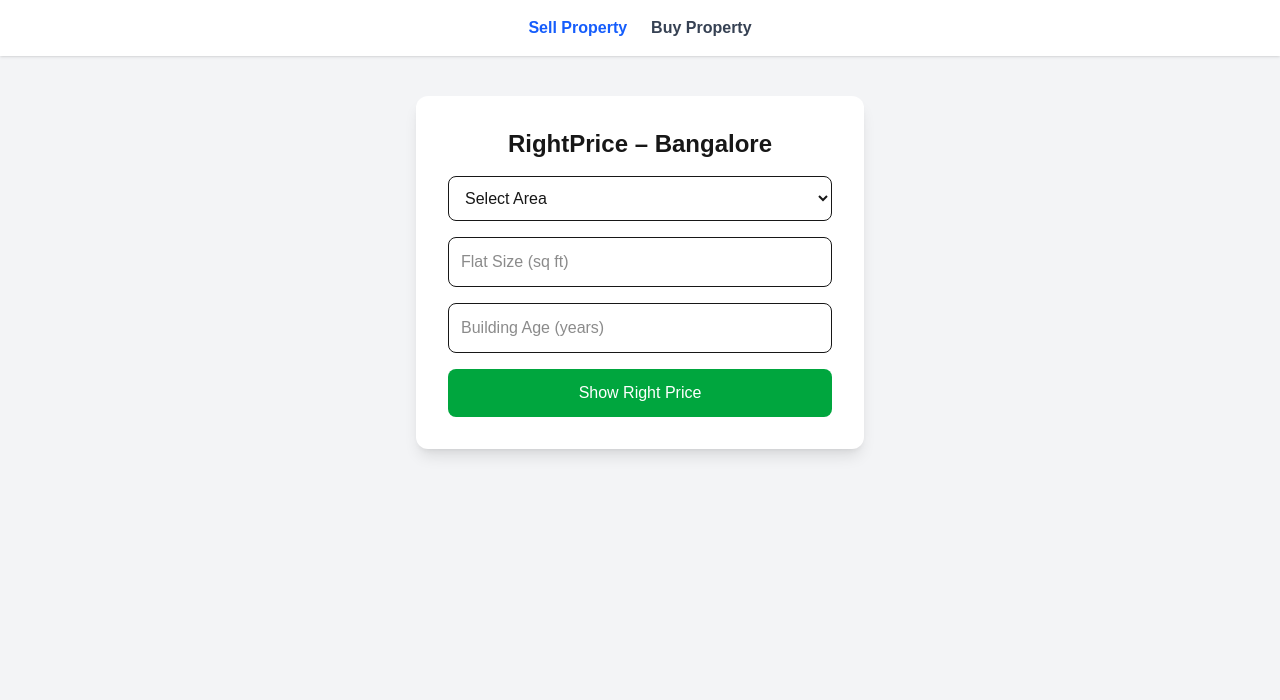
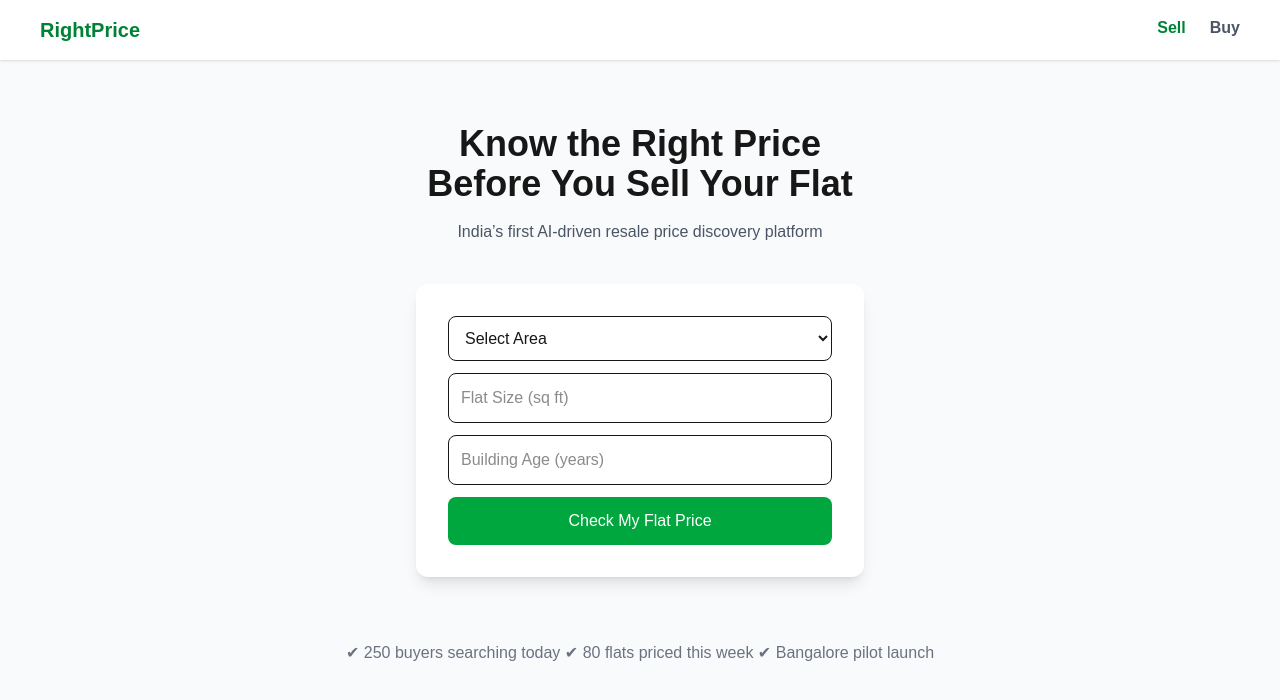
Before and after one commit to shekarchandr-web/rightprice, a Next.js app: page / in a window 1280 px wide. Shown: the top 700 px of the page. Built offline with nearby package versions, Linux system fonts and the light colour scheme.

Commit message:
UI upgrade

```diff
--- a/app/page.js
+++ b/app/page.js
@@ -9,25 +9,16 @@ export default function Home() {
   const [area, setArea] = useState("");
   const [size, setSize] = useState("");
   const [age, setAge] = useState("");
-
   const [price, setPrice] = useState("");
   const [demand, setDemand] = useState("");
   const [queue, setQueue] = useState("");
-
   const [showForm, setShowForm] = useState(false);
   const [phone, setPhone] = useState("");
 
   const areas = [
-    "Whitefield",
-    "Sarjapura",
-    "HSR Layout",
-    "Indiranagar",
-    "Electronic City",
-    "Basavanagudi",
-    "Jayanagar",
-    "Yelahanka",
-    "BTM Layout",
-    "Hebbal"
+    "Whitefield","Sarjapura","HSR Layout","Indiranagar",
+    "Electronic City","Basavanagudi","Jayanagar",
+    "Yelahanka","BTM Layout","Hebbal"
   ];
 
   async function calculatePrice() {
@@ -41,7 +32,6 @@ export default function Home() {
     }
 
     let baseRate = 8000;
-
     let basePrice = baseRate * sqft;
 
     let discount = 0;
@@ -66,7 +56,7 @@ export default function Home() {
 
     let sellerCount = data ? data.length : 0;
 
-    setQueue(`⚡ You are seller #${sellerCount + 1} waiting for buyers in ${area}`);
+    setQueue(`⚡ You are seller #${sellerCount + 1} waiting for buyers`);
 
   }
 
@@ -79,10 +69,10 @@ export default function Home() {
 
     const { error } = await supabase.from("Listings").insert([
       {
-        area: area,
+        area,
         size: parseInt(size),
         age: parseInt(age),
-        phone: phone
+        phone
       }
     ]);
 
@@ -91,62 +81,73 @@ export default function Home() {
     } else {
       alert("Property listed successfully!");
       setShowForm(false);
-      setPhone("");
     }
   }
 
   return (
 
-    <div className="min-h-screen bg-gray-100">
+    <div className="min-h-screen bg-gray-50">
 
-      {/* Navigation */}
+      {/* NAVBAR */}
 
-      <div className="bg-white shadow p-4 flex justify-center space-x-6">
+      <div className="bg-white shadow p-4 flex justify-between px-10">
 
-        <Link href="/" className="font-semibold text-blue-600">
-          Sell Property
+        <h1 className="font-bold text-xl text-green-700">
+          RightPrice
+        </h1>
+
+        <div className="space-x-6">
+          <Link href="/" className="font-semibold text-green-700">
+            Sell
           </Link>
-
-        <Link href="/buying" className="font-semibold text-gray-700">
-          Buy Property
+          <Link href="/buying" className="font-semibold text-gray-600">
+            Buy
           </Link>
+        </div>
 
       </div>
 
-      {/* Page */}
+      {/* HERO SECTION */}
 
-      <div className="flex items-center justify-center mt-10">
+      <div className="text-center mt-16">
+
+        <h2 className="text-4xl font-bold">
+          Know the Right Price
+          <br /> Before You Sell Your Flat
+        </h2>
+
+        <p className="text-gray-600 mt-4">
+          India’s first AI-driven resale price discovery platform
+        </p>
+
+      </div>
+
+      {/* TOOL */}
+
+      <div className="flex justify-center mt-10">
 
         <div className="bg-white shadow-lg rounded-xl p-8 w-full max-w-md">
 
-          <h1 className="text-2xl font-bold text-center mb-4">
-            RightPrice – Bangalore
-          </h1>
-
-          <div className="space-y-4">
-
           <select
-              className="w-full border rounded-lg p-3"
+            className="w-full border rounded-lg p-3 mb-3"
             value={area}
             onChange={(e) => setArea(e.target.value)}
           >
             <option value="">Select Area</option>
-
             {areas.map((a) => (
-                <option key={a} value={a}>{a}</option>
+              <option key={a}>{a}</option>
             ))}
-
           </select>
 
           <input
-              className="w-full border rounded-lg p-3"
+            className="w-full border rounded-lg p-3 mb-3"
             placeholder="Flat Size (sq ft)"
             value={size}
             onChange={(e) => setSize(e.target.value)}
           />
 
           <input
-              className="w-full border rounded-lg p-3"
+            className="w-full border rounded-lg p-3 mb-3"
             placeholder="Building Age (years)"
             value={age}
             onChange={(e) => setAge(e.target.value)}
@@ -156,26 +157,23 @@ export default function Home() {
             onClick={calculatePrice}
             className="w-full bg-green-600 text-white p-3 rounded-lg"
           >
-              Show Right Price
+            Check My Flat Price
           </button>
-
-          </div>
 
           {price && (
 
-            <div className="mt-6 text-center">
+            <div className="text-center mt-6">
 
-              <h2 className="font-semibold">Estimated Price Band</h2>
+              <h3 className="font-semibold">Estimated Price</h3>
 
-              <p className="text-green-700 text-lg mt-2">{price}</p>
+              <p className="text-green-700 text-xl mt-2">{price}</p>
 
               <p className="text-orange-600 mt-3">{demand}</p>
-
-              <p className="text-blue-600 mt-2">{queue}</p>
+              <p className="text-blue-600">{queue}</p>
 
               <button
                 onClick={() => setShowForm(true)}
-                className="mt-4 bg-black text-white px-4 py-2 rounded-lg"
+                className="mt-4 bg-black text-white px-4 py-2 rounded"
               >
                 List My Property
               </button>
@@ -190,14 +188,14 @@ export default function Home() {
 
               <input
                 className="w-full border rounded-lg p-3"
-                placeholder="Phone number"
+                placeholder="Phone Number"
                 value={phone}
                 onChange={(e) => setPhone(e.target.value)}
               />
 
               <button
                 onClick={saveListing}
-                className="w-full bg-blue-600 text-white p-3 rounded-lg mt-2"
+                className="w-full bg-blue-600 text-white p-3 rounded mt-2"
               >
                 Submit Listing
               </button>
@@ -210,7 +208,18 @@ export default function Home() {
 
       </div>
 
+      {/* TRUST SECTION */}
+
+      <div className="text-center mt-16 mb-10">
+
+        <p className="text-gray-500">
+          ✔ 250 buyers searching today
+          ✔ 80 flats priced this week
+          ✔ Bangalore pilot launch
+        </p>
+
       </div>
 
+    </div>
   );
 }
```
Lines whose indentation alone changed are shown as unchanged.
